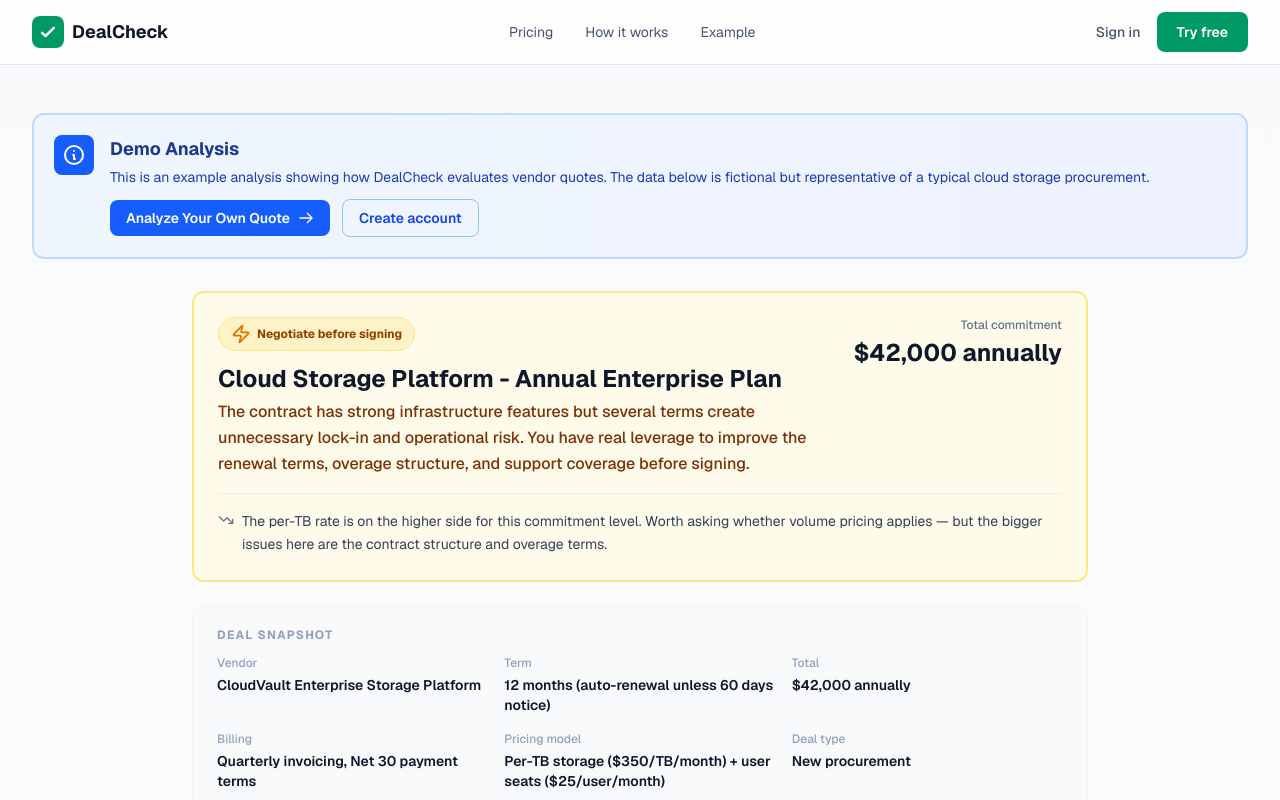
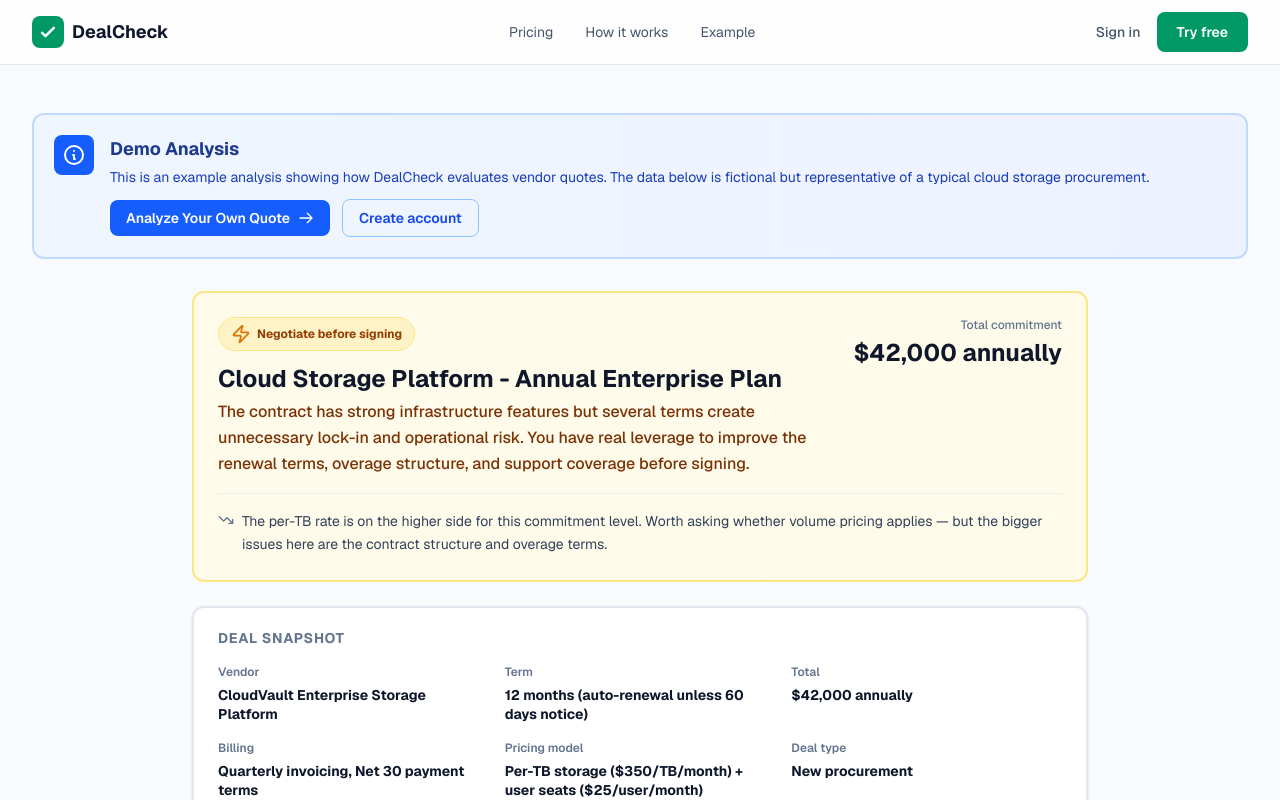
Before and after one commit to Boomchakalala/Dealcheck, a Next.js app: page /example in a window 1280 px wide. Shown: the top 800 px of the page. Built offline with nearby package versions, Linux system fonts and the light colour scheme.

Commit message:
Sandbox autosave

```diff
--- a/src/components/OutputDisplay.tsx
+++ b/src/components/OutputDisplay.tsx
@@ -160,9 +160,9 @@ export function OutputDisplay({ output, roundId }: OutputDisplayProps) {
       </div>
 
       {/* ── Section 2: Deal Snapshot ── */}
-      <div className="bg-slate-50/50 rounded-xl border border-slate-100 px-4 sm:px-6 py-5">
-        <h2 className="text-xs font-bold text-slate-400 uppercase tracking-widest mb-3">Deal snapshot</h2>
-        <div className="grid grid-cols-2 md:grid-cols-3 gap-3 sm:gap-4">
+      <div className="bg-white rounded-xl border-2 border-slate-200 px-4 sm:px-6 py-5 shadow-sm">
+        <h2 className="text-sm font-bold text-slate-500 uppercase tracking-wider mb-4">Deal snapshot</h2>
+        <div className="grid grid-cols-2 md:grid-cols-3 gap-4">
           {[
             { label: 'Vendor', value: output.snapshot.vendor_product },
             { label: 'Term', value: output.snapshot.term },
@@ -172,8 +172,8 @@ export function OutputDisplay({ output, roundId }: OutputDisplayProps) {
             { label: 'Deal type', value: output.snapshot.deal_type },
           ].map((item) => (
             <div key={item.label}>
-              <p className="text-xs font-medium text-slate-400 mb-1">{item.label}</p>
-              <p className="text-sm font-semibold text-slate-900 break-words">{item.value || 'N/A'}</p>
+              <p className="text-xs font-semibold text-slate-500 mb-1.5">{item.label}</p>
+              <p className="text-sm font-bold text-slate-900 break-words leading-snug">{item.value || 'N/A'}</p>
             </div>
           ))}
         </div>
```
